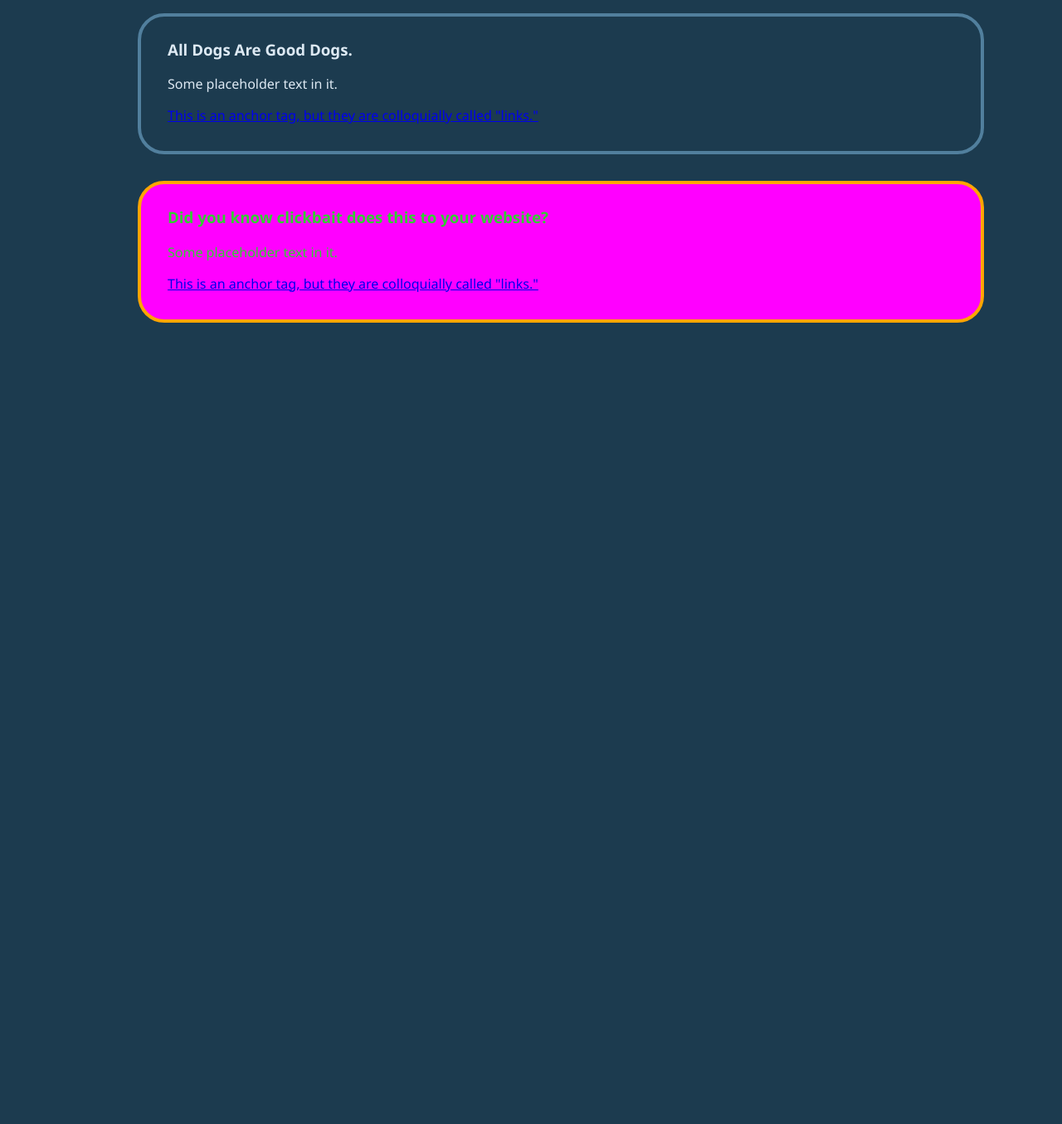
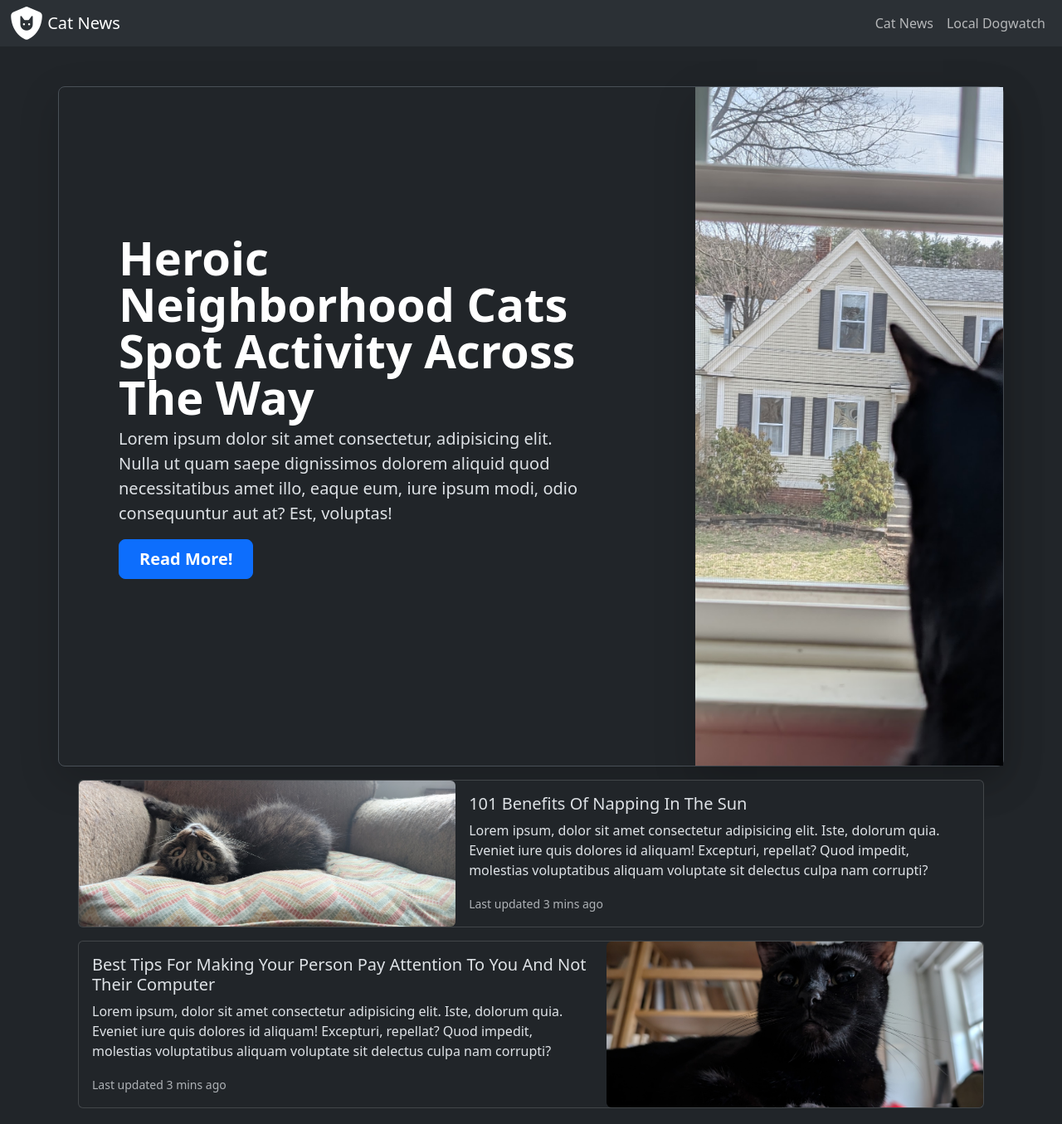
Before and after one commit to 4GeeksAcademy/pt80-html-demo, a plain HTML site: page index.html in a window 1280 px wide. Shown: the whole page at 83% size. Before the commit the page ends 800 px from the top, so only its background shows below. Drawn offline with nearby package versions, Linux system fonts and the light colour scheme.

Commit message:
How is it 6:50?!

```diff
--- a/index.html
+++ b/index.html
@@ -1,8 +1,14 @@
 <!DOCTYPE html>
-<html lang="en">
+<html lang="en" data-bs-theme="dark">
   <head>
     <meta charset="UTF-8" />
     <meta name="viewport" content="width=device-width, initial-scale=1.0" />
+    <link
+      href="https://cdn.jsdelivr.net/npm/bootstrap@5.3.3/dist/css/bootstrap.min.css"
+      rel="stylesheet"
+      integrity="sha384-QWTKZyjpPEjISv5WaRU9OFeRpok6YctnYmDr5pNlyT2bRjXh0JMhjY6hW+ALEwIH"
+      crossorigin="anonymous"
+    />
     <link
       rel="stylesheet"
       href="https://cdnjs.cloudflare.com/ajax/libs/font-awesome/6.7.2/css/all.min.css"
@@ -10,59 +16,124 @@
       crossorigin="anonymous"
       referrerpolicy="no-referrer"
     />
-    <title>Super Awesome Site</title>
     <link rel="stylesheet" href="style.css" />
+    <title>Super Awesome Bootstrap Site</title>
   </head>
   <body>
-    <!-- <h1>Headings!</h1>
-    <h2>Slightly smaller heading.</h2>
-    <h3>Even smaller, wow!</h3>
-    <h4>Why yes, this is still a heading!</h4>
-    <h5>This is barely a heading.</h5>
-    <h6>This is pretty much just normal text.</h6> -->
-
-    <section>
-      <article class="article">
-        <h1>All Dogs Are Good Dogs.</h1>
-        <p>Some placeholder text in it.</p>
-        <a href="/oops.html"
-          >This is an anchor tag, but they are colloquially called "links."</a
+    <!-- Nav bar -->
+    <nav class="navbar navbar-expand-md bg-body-tertiary">
+      <div class="container-fluid">
+        <a class="navbar-brand" href="#">
+          <i class="fa-solid fa-shield-cat fa-2xl"></i>
+          Cat News
+        </a>
+        <button
+          class="navbar-toggler"
+          type="button"
+          data-bs-toggle="collapse"
+          data-bs-target="#navbarNav"
+          aria-controls="navbarNav"
+          aria-expanded="false"
+          aria-label="Toggle navigation"
         >
-      </article>
-
-      <article class="clickbait article">
-        <h1>Did you know clickbait does this to your website?</h1>
-        <p>Some placeholder text in it.</p>
-        <a href="/oops.html"
-          >This is an anchor tag, but they are colloquially called "links."</a
-        >
-      </article>
-    </section>
-
-    <!-- <div>
-      Div tags are divisions on the page.
-      <hr />
-      Divs are <em>not</em> semantic HTML
-      <span style="cursor: pointer">(i.e. they have no inherant meaning.)</span>
-    </div>
-
-    <section>
-      Sections <em>are</em> semantic HTML, being a distinct part of a page that
-      can be on its own.
-    </section>
-
-    <article>Articles are divs that represent articles.</article>
-
-    <img src="https://placedog.net/500" alt="An adorable dog." />
-    <img
-      src="/grizelle.jpg"
-      alt="a very fluffy cat"
-      style="width: 75%; height: auto"
-    />
-    <img
-      src="/sombra.jpg"
-      alt="a not very fluffy cat"
-      style="width: 75%; height: auto"
-    /> -->
+          <span class="navbar-toggler-icon"></span>
+        </button>
+        <div class="collapse navbar-collapse" id="navbarNav">
+          <ul class="navbar-nav ms-auto">
+            <li class="nav-item">
+              <a class="nav-link" href="#">Cat News</a>
+            </li>
+            <li class="nav-item">
+              <a class="nav-link" href="#">Local Dogwatch</a>
+            </li>
+          </ul>
+        </div>
+      </div>
+    </nav>
+    <!-- Main body content -->
+    <main class="container my-5 d-flex flex-column gap-3">
+      <!-- Hero section -->
+      <div
+        class="row px-4 pe-lg-0 align-items-center rounded-3 border shadow-lg"
+      >
+        <div class="col-lg-7 p-3 p-lg-5 pt-lg-3">
+          <h1 class="display-4 fw-bold lh-1 text-body-emphasis">
+            Heroic Neighborhood Cats Spot Activity Across The Way
+          </h1>
+          <p class="lead">
+            Lorem ipsum dolor sit amet consectetur, adipisicing elit. Nulla ut
+            quam saepe dignissimos dolorem aliquid quod necessitatibus amet
+            illo, eaque eum, iure ipsum modi, odio consequuntur aut at? Est,
+            voluptas!
+          </p>
+          <div
+            class="d-grid gap-2 d-md-flex justify-content-md-start mb-4 mb-lg-3"
+          >
+            <button
+              type="button"
+              class="btn btn-primary btn-lg px-4 me-md-2 fw-bold"
+            >
+              Read More!
+            </button>
+          </div>
+        </div>
+        <div class="col-lg-4 offset-lg-1 p-0 overflow-hidden shadow-lg">
+          <img class="rounded-lg-3" src="/cat_sun.jpg" alt="" width="720" />
+        </div>
+      </div>
+      <!-- Articles -->
+      <div class="container-fluid">
+        <article class="card mb-3">
+          <div class="row g-0">
+            <div class="col-md-5 rounded-2 image-cap grizelle">&nbsp;</div>
+            <div class="col-md-7">
+              <div class="card-body">
+                <h5 class="card-title">101 Benefits Of Napping In The Sun</h5>
+                <p class="card-text">
+                  Lorem ipsum, dolor sit amet consectetur adipisicing elit.
+                  Iste, dolorum quia. Eveniet iure quis dolores id aliquam!
+                  Excepturi, repellat? Quod impedit, molestias voluptatibus
+                  aliquam voluptate sit delectus culpa nam corrupti?
+                </p>
+                <p class="card-text">
+                  <small class="text-body-secondary"
+                    >Last updated 3 mins ago</small
+                  >
+                </p>
+              </div>
+            </div>
+          </div>
+        </article>
+        <article class="card mb-3">
+          <div class="row g-0">
+            <div class="col-md-7">
+              <div class="card-body">
+                <h5 class="card-title">
+                  Best Tips For Making Your Person Pay Attention To You And Not
+                  Their Computer
+                </h5>
+                <p class="card-text">
+                  Lorem ipsum, dolor sit amet consectetur adipisicing elit.
+                  Iste, dolorum quia. Eveniet iure quis dolores id aliquam!
+                  Excepturi, repellat? Quod impedit, molestias voluptatibus
+                  aliquam voluptate sit delectus culpa nam corrupti?
+                </p>
+                <p class="card-text">
+                  <small class="text-body-secondary"
+                    >Last updated 3 mins ago</small
+                  >
+                </p>
+              </div>
+            </div>
+            <div class="col-md-5 image-cap sombra rounded-2">&nbsp;</div>
+          </div>
+        </article>
+      </div>
+    </main>
+    <script
+      src="https://cdn.jsdelivr.net/npm/bootstrap@5.3.3/dist/js/bootstrap.bundle.min.js"
+      integrity="sha384-YvpcrYf0tY3lHB60NNkmXc5s9fDVZLESaAA55NDzOxhy9GkcIdslK1eN7N6jIeHz"
+      crossorigin="anonymous"
+    ></script>
   </body>
 </html>
--- a/style.css
+++ b/style.css
@@ -1,34 +1,13 @@
-:root {
-  /* Variables are declared as --variable-name: value; */
-  --bg-color: rgb(28, 59, 79);
-  --text-color: rgb(221, 233, 243);
-
-  font-family: "Segoe UI", Tahoma, Geneva, Verdana, sans-serif;
+.image-cap {
+  min-height: 100%;
+  background-position: center;
+  background-size: cover;
 }
 
-body {
-  /* Variables are read using var(--variable-name)*/
-  background: var(--bg-color);
-  color: var(--text-color);
+.grizelle {
+  background-image: url("grizelle.jpg");
 }
 
-section {
-  width: 75%;
-  margin: 1rem auto;
-  display: flex;
-  flex-direction: column;
-  gap: 2rem;
+.sombra {
+  background-image: url("sombra.jpg");
 }
-
-.article {
-  width: 100%;
-  padding: 0.5rem 2rem 2rem;
-  border: rgb(81, 127, 157) solid 0.25rem;
-  border-radius: 2rem;
-}
-
-.clickbait.article {
-  background-color: fuchsia;
-  color: limegreen;
-  border-color: orange;
-}
--- a/style2.css
+++ /dev/null
@@ -1,3 +0,0 @@
-.article-border {
-  border-color: rgb(81, 127, 157) !important;
-}
```
Also changed, not shown: bootstrap.html (deleted, +0 -50 lines), grid.html (added, +164 -0 lines), cat_rain.jpg (added), cat_sun.jpg (added).
